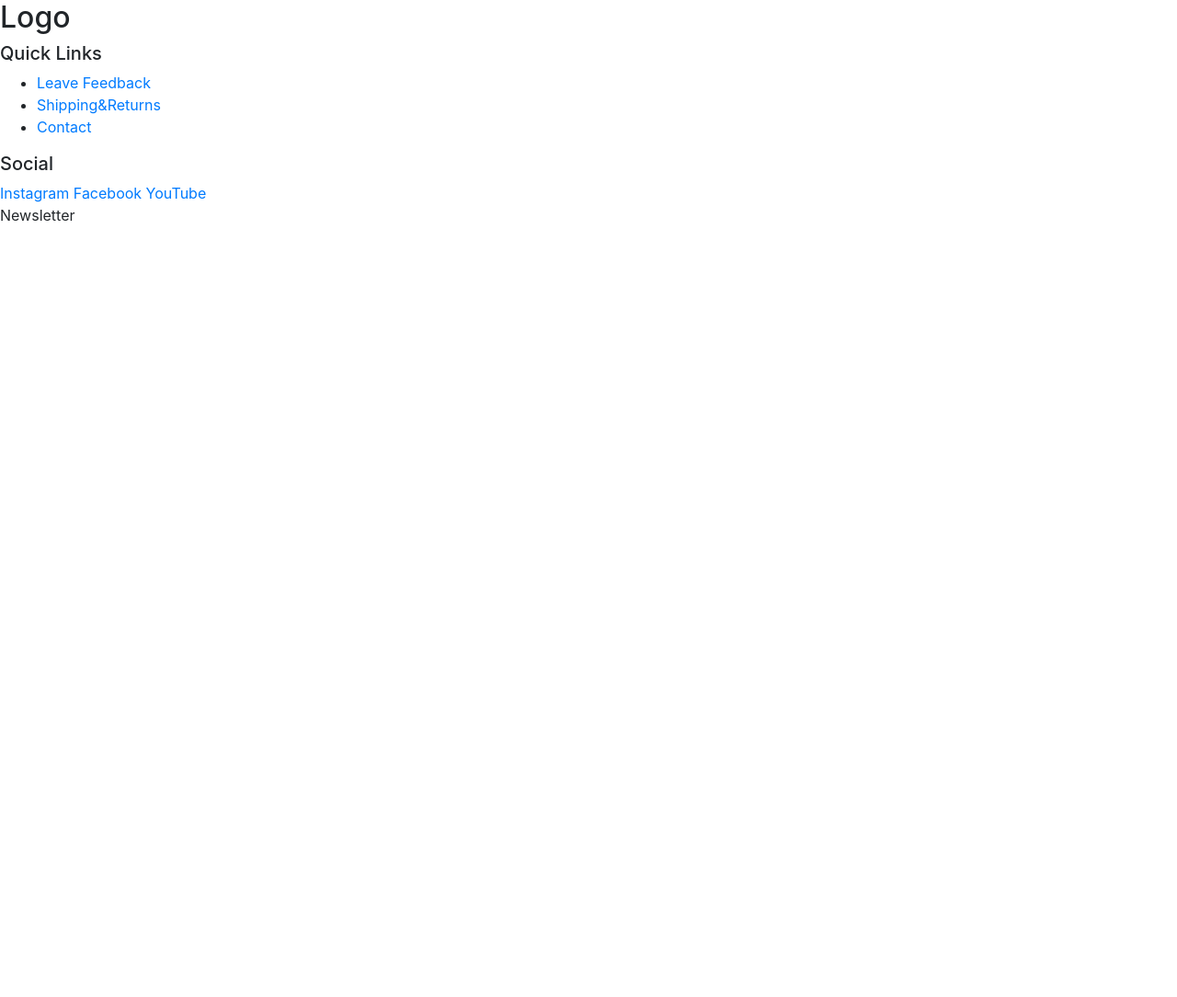
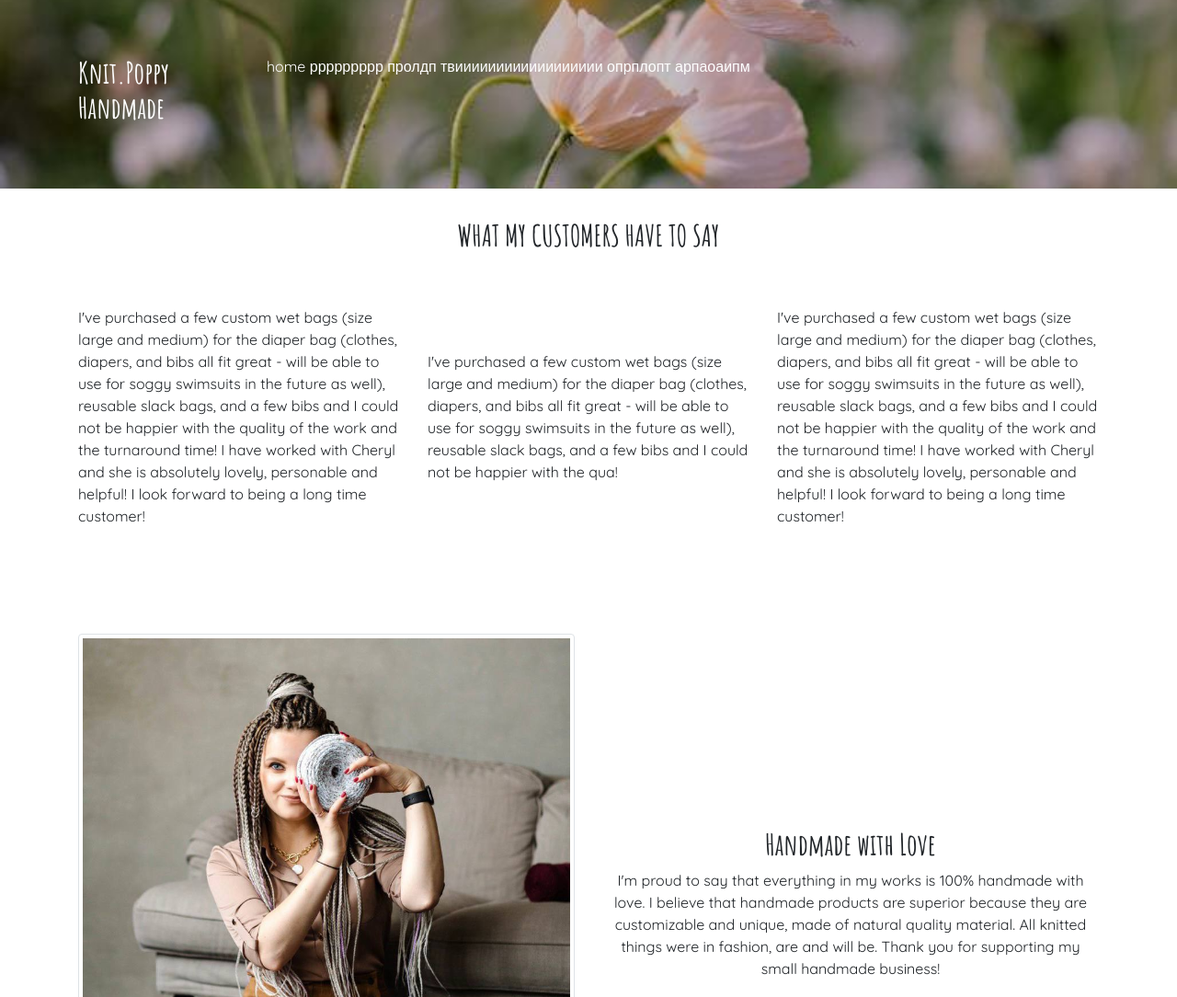
Before and after one commit to Hanna-St/knitpoppy, a website: page index.html in a window 1280 px wide. Shown: the top 1084 px of the page at 92% size. Before the commit the page ends 800 px from the top, so only its background shows below. Drawn offline with nearby package versions, Linux system fonts and the light colour scheme.

Commit message:
second commit

```diff
--- /dev/null
+++ b/css/styles.css
@@ -0,0 +1,24 @@
+body {
+    font-family: 'Quicksand', sans-serif;
+}
+
+h2, h4, h5 {
+    font-family: 'Amatic SC', cursive;
+}
+
+.jumbotron {
+    padding: 60px;
+    background: url(/img/poppy-header.jpg) no-repeat center center / cover;
+    color: white;
+}
+
+footer {
+    margin-top: 50px;
+    background-image: linear-gradient(rgb(249, 207, 214), white);
+    padding: 20px 0;
+}
+
+.row-content {
+    padding: 50px 0;
+    min-height: 200px;
+}
--- a/index.html
+++ b/index.html
@@ -6,35 +6,105 @@
     <meta name="viewport" content="width=device-width, initial-scale=1" />
 
     <link rel="stylesheet" href="node_modules/bootstrap/dist/css/bootstrap.min.css" />
+    <link rel="stylesheet" href="https://fonts.googleapis.com/css2?family=Amatic+SC:wght@700&family=Quicksand&display=swap" />
+    <link rel="stylesheet" href="css/styles.css" />
 
     <title>Handmade by Knit.Poppy</title>
 </head>
 
 <body>
 
-    <header>
+    <header class="jumbotron jumbotron-fluid">
+        <div class="container">
+            <div class="row">
+                <div class="col-4 col-sm-3 col-md-2">
                     <div>
-            <h2>Logo</h2>
+                        <h2>Knit.Poppy Handmade</h2>
+                    </div>
+                </div>
+                <div class="col col-sm-9 col-md-10">
+                    <nav>
+                        <div class="container">
+                            home ррррррррр пролдп твииииииииииииииииии опрплопт арпаоаипм
+                        </div>
+                    </nav>
+                </div>
+            </div>
         </div>
     </header>
 
+    <div class="container">
+
+        <div class="text-center">
+            <h2>WHAT MY CUSTOMERS HAVE TO SAY</h2>
+        </div>
+        <div class="row row-content align-items-center">
+            <div class="col col-sm-4"> <!-- выстроить один под одним или сделать карусель, убрать кол-->
+                <p>I've purchased a few custom wet bags (size large and medium) for the diaper bag (clothes, diapers, and bibs all fit great - will be able to use for soggy swimsuits in the future as well), reusable slack bags, and a few bibs and I could not be happier with the quality of the work and the turnaround time! I have worked with Cheryl and she is absolutely lovely, personable and helpful! I look forward to being a long time customer!</p>
+            </div>
+            <div class="col col-sm-4">
+                <p>I've purchased a few custom wet bags (size large and medium) for the diaper bag (clothes, diapers, and bibs all fit great - will be able to use for soggy swimsuits in the future as well), reusable slack bags, and a few bibs and I could not be happier with the qua!</p>
+            </div>
+            <div class="col col-sm-4">
+                <p>I've purchased a few custom wet bags (size large and medium) for the diaper bag (clothes, diapers, and bibs all fit great - will be able to use for soggy swimsuits in the future as well), reusable slack bags, and a few bibs and I could not be happier with the quality of the work and the turnaround time! I have worked with Cheryl and she is absolutely lovely, personable and helpful! I look forward to being a long time customer!</p>
+            </div>
+        </div>
+
+        <div class="row row-content align-items-center">
+            <div class="col-sm-6">
+                <img class="d-flex img-thumbnail" src="img/designer-foto.jpg" alt="Brand owner"/>
+            </div>
+            <div class="col-sm-6 text-center">
+                <h2>Handmade with Love</h2>
+                <p>I'm proud to say that everything in my works is 100% handmade with love. I believe that handmade products are superior because they are customizable and unique, made of natural quality material. All knitted things were in fashion, are and will be. Thank you for supporting my small handmade business!</p>
+            </div>
+        </div>
+
+        <div class="text-center">
+            <h2>FEATURED COLLECTION</h2>
+        </div>
+        <div class="row row-content align-items-center">
+            <div class="col-sm-4">
+                <img class="d-flex img-thumbnail" src="img/sagma.JPG" alt="Sagma"/>
+            </div>
+            <div class="col-sm-4">
+                <img class="d-flex img-thumbnail" src="img/string-bag.jpeg" alt="String-bag"/>
+            </div>
+            <div class="col-sm-4">
+                <img class="d-flex img-thumbnail" src="img/circle2.jpeg"/>
+            </div>
+        </div>
+        <div class="text-center">
+            <a href="#" role="button" class="btn btn-info">WIEW ALL</a>
+        </div>
+    </div>
+
     <footer>
-        <div>
+        <div class="container">
+            <div class="row">
+                <div class="col-sm-6 text-center">
                     <h5>Quick Links</h5>
-            <ul>
-                <li><a href="#">Leave Feedback</a></li>
-                <li><a href="#">Shipping&Returns</a></li>
-                <li><a href="#">Contact</a></li>
+                    <ul class="list-unstyled">
+                        <li class="list-inline-item"><a href="#">Leave Feedback</a></li>
+                        <li class="list-inline-item"><a href="#">Shipping&Returns</a></li>
+                        <li class="list-inline-item"><a href="#">Contact</a></li>
                     </ul>
                 </div>
+                <div class="col-sm-6 text-center">
+                    <h4>STAY CONNECTED</h4>
+                    <h6>Get Amazing Discounts, Promotions Directly Into Your Inbox.</h6>
+                </div>
+            </div>
+            <div class="row">
+                <div class="col text-center">
                     <div>
                         <h5>Social</h5>
                         <a href="http://instagram.com/">Instagram</a>
                         <a href="http://facebook.com/">Facebook</a>
                         <a href="http://youtube.com/">YouTube</a>
                     </div>
-        <div>
-            Newsletter
+                </div>
+            </div>
         </div>
     </footer>
 
```
Also changed, not shown: img/designer-foto.jpg (added), img/poppy-header.jpg (added), img/sagma.JPG (added), 5 other files. Lines whose indentation alone changed are shown as unchanged.
